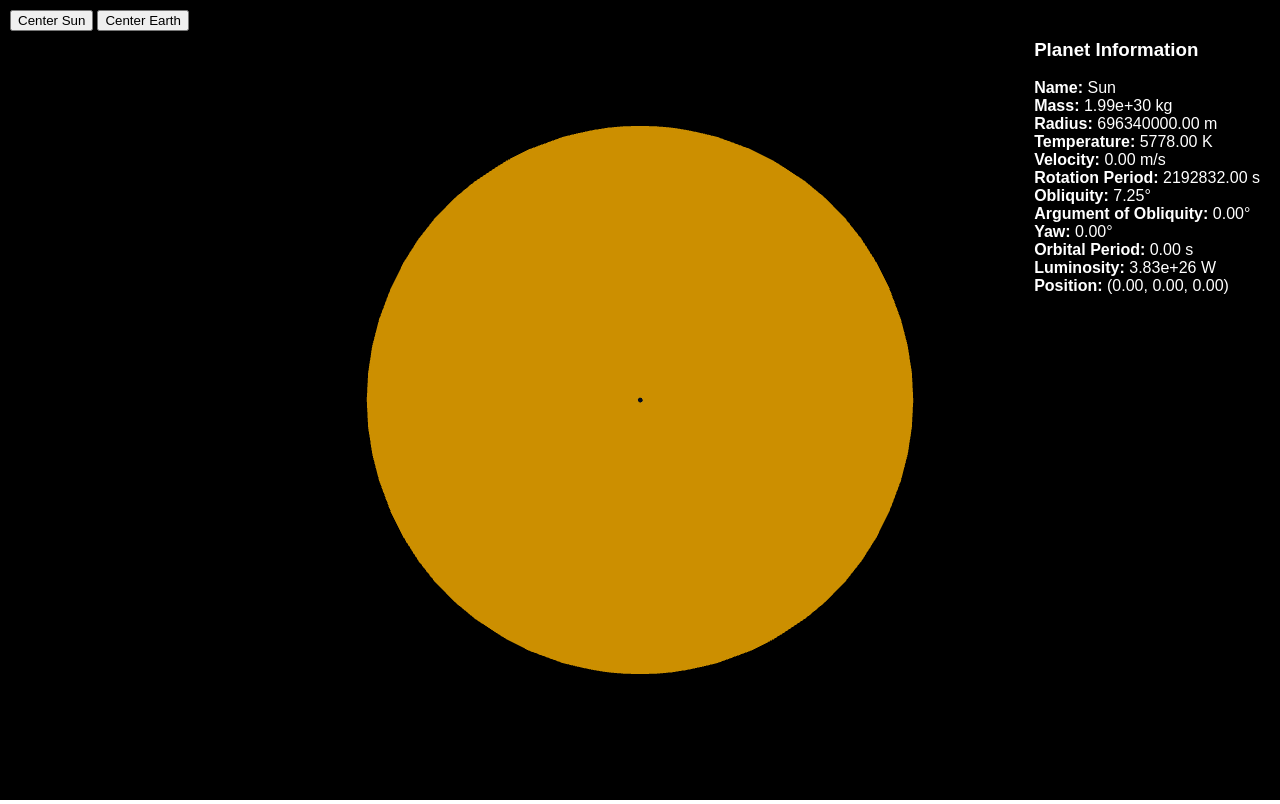
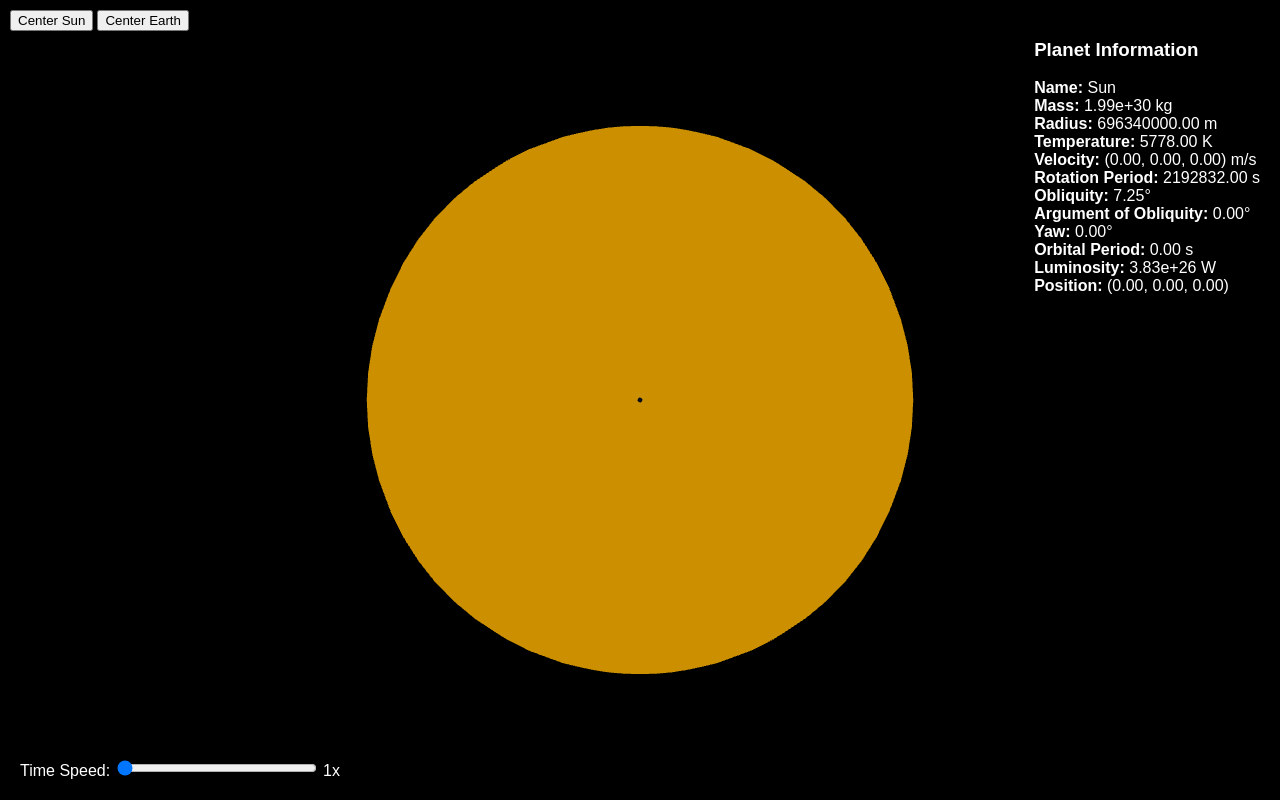
Before and after one commit to ardacey/Solar-System-Project, a website: page solarSystem/public_html/index.html in a window 1280 px wide. Drawn offline with Linux system fonts and the light colour scheme; animation ran at ten frames a second.

Commit message:
Added time slider and vectoral speed

```diff
--- a/solarSystem/public_html/index.html
+++ b/solarSystem/public_html/index.html
@@ -15,6 +15,11 @@
         <button id="centerSun">Center Sun</button>
         <button id="centerEarth">Center Earth</button>
     </div>
+    <div style="position: absolute; bottom: 10px; left: 10px; background: rgba(0, 0, 0, 0.5); color: white; padding: 10px; border-radius: 5px; font-family: Arial, sans-serif;">
+        <label for="timeSlider">Time Speed:</label>
+        <input id="timeSlider" type="range" min="1" max="1000000" step="1" value="1" style="width: 200px;">
+        <span id="timeSpeedLabel">1x</span>
+    </div>
     <div id="infoBox" style="position: absolute; top: 10px; right: 10px; background: rgba(0, 0, 0, 0.5); color: white; padding: 10px; border-radius: 5px; font-family: Arial, sans-serif;">
         <h3>Planet Information</h3>
         <div id="infoContent"></div>
--- a/solarSystem/public_html/js/app.js
+++ b/solarSystem/public_html/js/app.js
@@ -29,7 +29,11 @@ const earth = new Planet(
     5.972e24,    // kütle (kg)
     6371000,     // yarıçap (m)
     288,         // yüzey sıcaklığı (K)
-    29780,       // yörünge hızı (m/s)
+    {        // vektörel hız
+        x: 29.78e3, // km/s
+        y: 0,
+        z: 0
+    },
     24 * 3600,   // kendi etrafında dönme süresi (saniye)
     23.44,       // eksen eğikliği (derece)
     0,           // eğiklik değişkeni (derece)
@@ -39,6 +43,7 @@ const earth = new Planet(
 
 // Simülasyon zamanı (saniye)
 let simulationTime = 0;
+let timeMultiplier = 1;
 
 // Kamera pozisyonu ve hedefi
 const cameraPosition = vec3.fromValues(0, 50, 250);
@@ -94,6 +99,14 @@ window.onload = async function init() {
         currentPlanet = earth;
     });
 
+    const timeSlider = document.getElementById("timeSlider");
+    const timeSpeedLabel = document.getElementById("timeSpeedLabel");
+
+    timeSlider.addEventListener("input", function () {
+        timeMultiplier = parseFloat(timeSlider.value);
+        timeSpeedLabel.textContent = `${timeMultiplier.toFixed(1)}x`;
+    });
+
     // Animasyon döngüsünü başlat
     requestAnimationFrame(animate);
 };
@@ -116,8 +129,6 @@ function onMouseMove(event) {
 
     phi += deltaX * 0.1;
     theta -= deltaY * 0.1;
-
-    theta = Math.max(-90, Math.min(90, theta));
 
     lastMouseX = event.clientX;
     lastMouseY = event.clientY;
@@ -142,7 +153,7 @@ function centerCameraOn(body) {
 
 // Her frame'de çağrılacak güncelleme fonksiyonu
 function update(deltaTime) {
-    simulationTime += deltaTime;
+    simulationTime += deltaTime * timeMultiplier;
 
     centerCameraOn(currentPlanet);
 
@@ -155,11 +166,11 @@ function update(deltaTime) {
 
     // Dünya'nın yörünge ve dönüş hareketlerini güncelle
     earth.updateOrbitalPosition(sun, simulationTime);
-    earth.updateRotation(deltaTime);
+    earth.updateRotation(deltaTime * timeMultiplier);
     earth.updateSurfaceTemperature(sun);
 
     // Güneş'in kendi ekseni etrafında dönüşünü güncelle
-    sun.updateRotation(deltaTime);
+    sun.updateRotation(deltaTime * timeMultiplier);
 
     updateInfoBox(currentPlanet);
 }
@@ -215,7 +226,7 @@ function updateInfoBox(planet) {
         <strong>Mass:</strong> ${mass.toExponential(2)} kg <br>
         <strong>Radius:</strong> ${radius.toFixed(2)} m <br>
         <strong>Temperature:</strong> ${temperature.toFixed(2)} K <br>
-        <strong>Velocity:</strong> ${velocity.toFixed(2)} m/s <br>
+        <strong>Velocity:</strong> (${velocity.x.toFixed(2)}, ${velocity.y.toFixed(2)}, ${velocity.z.toFixed(2)}) m/s <br>
         <strong>Rotation Period:</strong> ${rotationPeriod.toFixed(2)} s <br>
         <strong>Obliquity:</strong> ${obliquity.toFixed(2)}° <br>
         <strong>Argument of Obliquity:</strong> ${argumentOfObliquity.toFixed(2)}° <br>
--- a/solarSystem/public_html/js/celestialBodies.js
+++ b/solarSystem/public_html/js/celestialBodies.js
@@ -6,7 +6,11 @@ class CelestialBody {
         this.mass = mass;
         this.radius = radius;
         this.surfaceTemperature = surfaceTemperature;
-        this.velocity = velocity;
+        this.velocity = {
+            x: velocity.x || 0,
+            y: velocity.y || 0,
+            z: velocity.z || 0
+        };
         this.rotationPeriod = rotationPeriod;
         this.obliquity = obliquity;
         this.argumentOfObliquity = argumentOfObliquity;
--- a/solarSystem/public_html/js/celestialMechanics.js
+++ b/solarSystem/public_html/js/celestialMechanics.js
@@ -50,17 +50,15 @@ class CelestialMechanics {
 
     // Gezegen için yörünge konumunu hesapla
     static calculateOrbitalPosition(planet, centralStar, time) {
-        // Basit dairesel yörünge için hesaplama
-        const distance = Math.sqrt(
-            Math.pow(planet.velocity, 2) * planet.orbitalPeriod / (2 * Math.PI)
-        );
+        // Vektörel hız kullanarak yeni pozisyonu hesapla
+        const deltaTime = time - planet.lastUpdateTime || 0;
+        planet.lastUpdateTime = time;
 
-        const angularPosition = (2 * Math.PI * time) / planet.orbitalPeriod;
-
+        // v = dr/dt formülü kullanarak pozisyonu güncelle
         return {
-            x: distance * Math.cos(angularPosition),
-            y: 0, // Basitleştirme için düzlemsel yörünge varsayıyoruz
-            z: distance * Math.sin(angularPosition)
+            x: planet.position.x + planet.velocity.x * deltaTime,
+            y: planet.position.y + planet.velocity.y * deltaTime,
+            z: planet.position.z + planet.velocity.z * deltaTime
         };
     }
 
```
